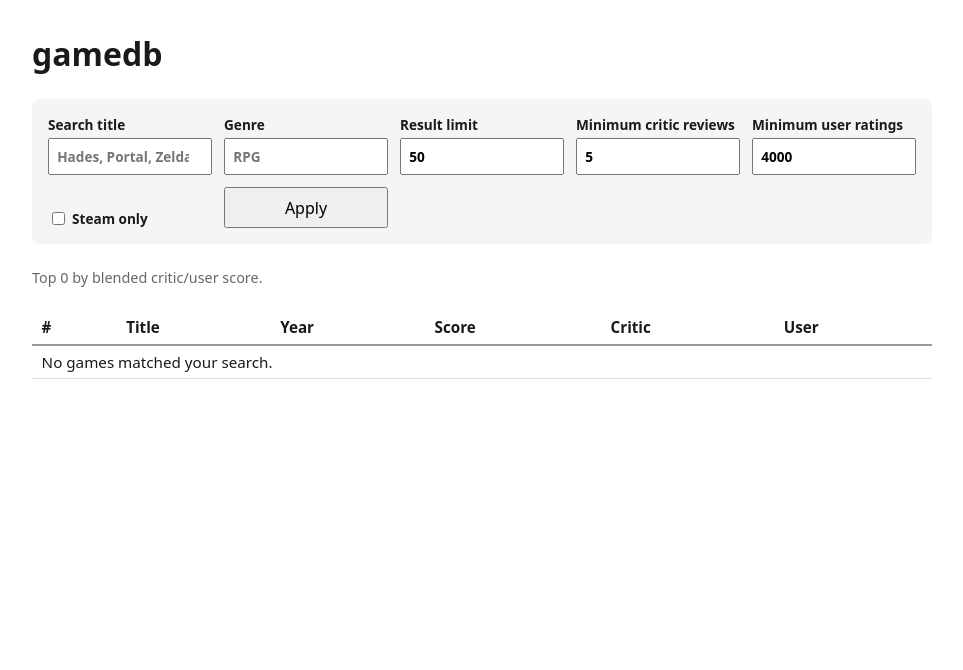
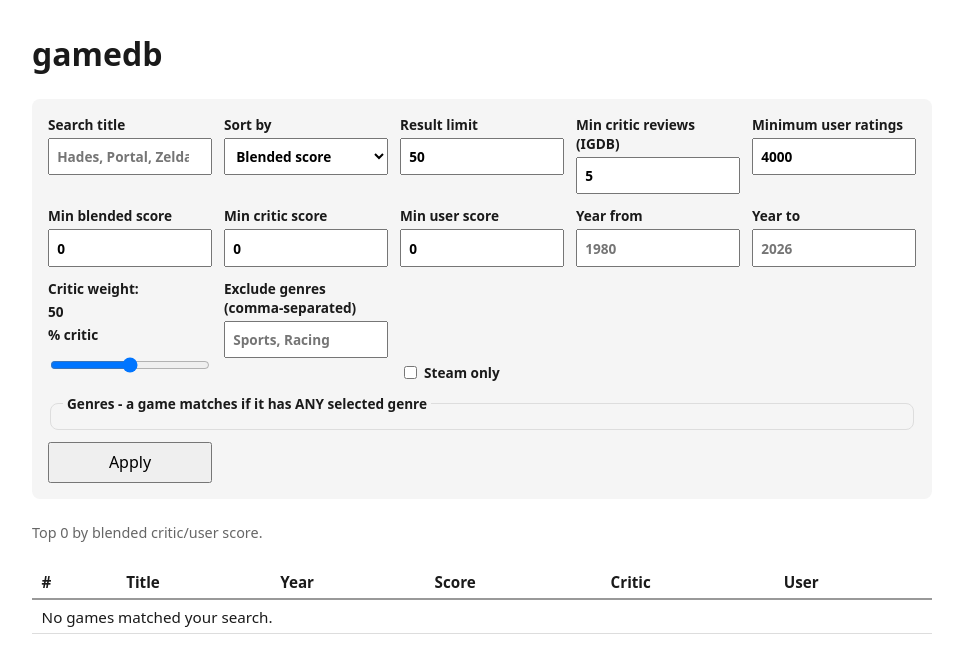
Before and after one commit to rayar93/game-score-aggregator-cloud-run, a Flask app: page / in a window 1280 px wide. Shown: the top 670 px of the page, without its empty margins (158-1121 px from the left). Run offline with Flask 3, Linux system fonts and the light colour scheme; data that the repository does not hold is empty; some libraries are stand-ins or nearby versions.

Commit message:
Built out the filter form - most backend knobs now have web controls

```diff
--- a/web/app.py
+++ b/web/app.py
@@ -71,14 +71,24 @@ def index():
             return default
         return min(v, cap) if cap is not None else v
 
-    limit = _int_arg("limit", 50, cap=200)
-    min_critics = _int_arg("min_critics", 5)   # IGDB critic rating needs >= this many reviews
+    limit = _int_arg("limit", 50, cap=1000)
+    min_critics = _int_arg("min_critics", 5)   # hard floor on IGDB critic review count
     min_users = _int_arg("min_users", 4000)    # combined user ratings must total >= this
     critic_weight = max(0, min(100, _int_arg("critic_weight", 50)))
+    min_score = _int_arg("min_score", 0)
+    min_critic_score = _int_arg("min_critic_score", 0)
+    min_user_score = _int_arg("min_user_score", 0)
     min_year = _int_arg("min_year", None)
     max_year = _int_arg("max_year", None)
-    genre = request.args.get("genre") or None
     steam_only = request.args.get("steam") in ("1", "true", "yes")
+
+    sort = request.args.get("sort")
+    if sort not in ("score", "popularity"):
+        sort = "score"
+
+    genres = [g for g in request.args.getlist("genre") if g.strip()]
+    exclude_raw = (request.args.get("exclude") or "").strip()
+    exclude_genres = [g.strip() for g in exclude_raw.split(",") if g.strip()] or None
 
     search_query = (request.args.get("q") or "").strip()
 
@@ -88,29 +98,45 @@ def index():
         steam_only=steam_only,
         min_critic_count=min_critics,
         min_user_count=min_users,
+        min_score=min_score,
+        min_critic_score=min_critic_score,
+        min_user_score=min_user_score,
+        min_year=min_year,
+        max_year=max_year,
+        strict_critic_count=True,
+        critic_weight=critic_weight / 100.0,
+        include_genres=genres or None,
+        exclude_genres=exclude_genres,
         title_search=search_query or None,
         require_both_scores=not search_query,
-        critic_weight=critic_weight / 100.0,
-        strict_critic_count=True,
-        min_year=min_year,
-        max_year=max_year,
-        sort_by="relevance" if search_query else "score",
-        include_genres=[genre] if genre else None,
+        sort_by="relevance" if search_query else sort,
     )
+
+    # genre list for the form checkboxes (most-common first, with counts)
+    genre_options = db.all_genres(conn)
+    top_names = [g["name"] for g in genre_options[:15]]
+    more_open = any(g not in top_names for g in genres)
 
     return render_template(
         "index.html",
         games=rows,
         count=len(rows),
         limit=limit,
-        genre=genre,
-        steam_only = steam_only,
+        genre_options=genre_options,
+        selected_genres=genres,
+        more_open=more_open,
+        exclude=exclude_raw,
+        steam_only=steam_only,
         min_critics=min_critics,
         min_users=min_users,
-        search_query=search_query,
-        critic_weight=critic_weight,
+        min_score=min_score,
+        min_critic_score=min_critic_score,
+        min_user_score=min_user_score,
         min_year=min_year,
         max_year=max_year,
+        critic_weight=critic_weight,
+        sort=sort,
+        search_query=search_query,
     )
 
 
--- a/web/templates/index.html
+++ b/web/templates/index.html
@@ -30,8 +30,6 @@
       gap: 0.25rem;
       font-size: 0.85rem;
       font-weight:600;
-
-
     }
 
     input, button{
@@ -50,80 +48,118 @@
       cursor: pointer;
     }
 
-
+        select { font: inherit; padding: 0.45rem; }
+    fieldset.genres { grid-column: 1 / -1; border: 1px solid #ddd; border-radius: 0.5rem; padding: 0.5rem 0.75rem; }
+    fieldset.genres legend { font-size: 0.85rem; font-weight: 600; padding: 0 0.25rem; }
+    .genre-pick { display: inline-flex; flex-direction: row; align-items: center; gap: 0.3rem; font-weight: 400; margin: 0.15rem 0.9rem 0.15rem 0; }
+    .genre-pick .count { color: #888; font-size: 0.8em; }
+    .genres details { margin-top: 0.4rem; }
+    .genres summary { cursor: pointer; font-size: 0.85rem; color: #555; }
   </style>
 </head>
+
+
 <body>
   <h1>gamedb</h1>
-  <form method ="get" action="/">
+  <form method="get" action="/">
     <label>
       Search title
-      <input
-      type ="search"
-      name ="q"
-      value ="{{search_query or ''}}"
-      placeholder = "Hades, Portal, Zelda...."
-      >
+      <input type="search" name="q" value="{{ search_query or '' }}" placeholder="Hades, Portal, Zelda...">
     </label>
 
     <label>
-       Genre
-       <input
-       type = "text"
-       name="genre"
-       value="{{genre or ''}}"
-       placeholder = "RPG"
-        >
+      Sort by
+      <select name="sort">
+        <option value="score" {% if sort == 'score' %}selected{% endif %}>Blended score</option>
+        <option value="popularity" {% if sort == 'popularity' %}selected{% endif %}>Popularity (most rated)</option>
+      </select>
     </label>
 
     <label>
       Result limit
-        <input
-        type = "number"
-        name ="limit"
-        value="{{limit}}"
-        min="1"
-        max="200"
-        >
+      <input type="number" name="limit" value="{{ limit }}" min="1" max="1000">
     </label>
 
     <label>
-        Minimum critic reviews
-        <input
-           type ="number"
-           name ="min_critics"
-           value ="{{min_critics}}"
-           min="0"
-        >
+      Min critic reviews (IGDB)
+      <input type="number" name="min_critics" value="{{ min_critics }}" min="0">
     </label>
 
     <label>
       Minimum user ratings
-        <input
-        type="number"
-        name="min_users"
-        value="{{min_users}}"
-        min="0"
-        >
+      <input type="number" name="min_users" value="{{ min_users }}" min="0">
     </label>
 
-      <label class = "checkbox">
-        <input
-        type="checkbox"
-        name="steam"
-        value="1"
-        {% if steam_only%}checked{% endif %}
-        >
+    <label>
+      Min blended score
+      <input type="number" name="min_score" value="{{ min_score }}" min="0" max="100">
+    </label>
+
+    <label>
+      Min critic score
+      <input type="number" name="min_critic_score" value="{{ min_critic_score }}" min="0" max="100">
+    </label>
+
+    <label>
+      Min user score
+      <input type="number" name="min_user_score" value="{{ min_user_score }}" min="0" max="100">
+    </label>
+
+    <label>
+      Year from
+      <input type="number" name="min_year" value="{{ min_year if min_year is not none else '' }}" placeholder="1980">
+    </label>
+
+    <label>
+      Year to
+      <input type="number" name="max_year" value="{{ max_year if max_year is not none else '' }}" placeholder="2026">
+    </label>
+
+    <label>
+      Critic weight: <span id="cw-label">{{ critic_weight }}</span>% critic
+      <input type="range" name="critic_weight" min="0" max="100" value="{{ critic_weight }}"
+             oninput="document.getElementById('cw-label').textContent = this.value">
+    </label>
+
+    <label>
+      Exclude genres (comma-separated)
+      <input type="text" name="exclude" value="{{ exclude or '' }}" placeholder="Sports, Racing">
+    </label>
+
+    <label class="checkbox">
+      <input type="checkbox" name="steam" value="1" {% if steam_only %}checked{% endif %}>
       Steam only
     </label>
+
+    <fieldset class="genres">
+      <legend>Genres - a game matches if it has ANY selected genre</legend>
+      {% for g in genre_options[:15] %}
+        <label class="genre-pick">
+          <input type="checkbox" name="genre" value="{{ g.name }}"
+                 {% if g.name in selected_genres %}checked{% endif %}>
+          {{ g.name }} <span class="count">({{ g.n_games }})</span>
+        </label>
+      {% endfor %}
+      {% if genre_options|length > 15 %}
+      <details {% if more_open %}open{% endif %}>
+        <summary>More genres...</summary>
+        {% for g in genre_options[15:] %}
+          <label class="genre-pick">
+            <input type="checkbox" name="genre" value="{{ g.name }}"
+                   {% if g.name in selected_genres %}checked{% endif %}>
+            {{ g.name }} <span class="count">({{ g.n_games }})</span>
+          </label>
+        {% endfor %}
+      </details>
+      {% endif %}
+    </fieldset>
 
     <button type="submit">Apply</button>
   </form>
 
-
-
   <p class="meta">
-    Top {{ count }} by blended critic/user score{% if genre %}, genre &ldquo;{{ genre }}&rdquo;{% endif %}{% if steam_only %}, Steam store pages only{% endif %}.
+    {% if search_query %}{{ count }} results for &ldquo;{{ search_query }}&rdquo;
+    {% else %}Top {{ count }} by {% if sort == 'popularity' %}popularity{% else %}blended critic/user score{% endif %}{% endif %}{% if critic_weight != 50 %}, weighted {{ critic_weight }}/{{ 100 - critic_weight }} critic/user{% endif %}{% if selected_genres %}, genres: {{ selected_genres | join(", ") }}{% endif %}{% if steam_only %}, Steam store pages only{% endif %}.
   </p>
 
   <table>
```
Lines whose indentation alone changed are shown as unchanged.
